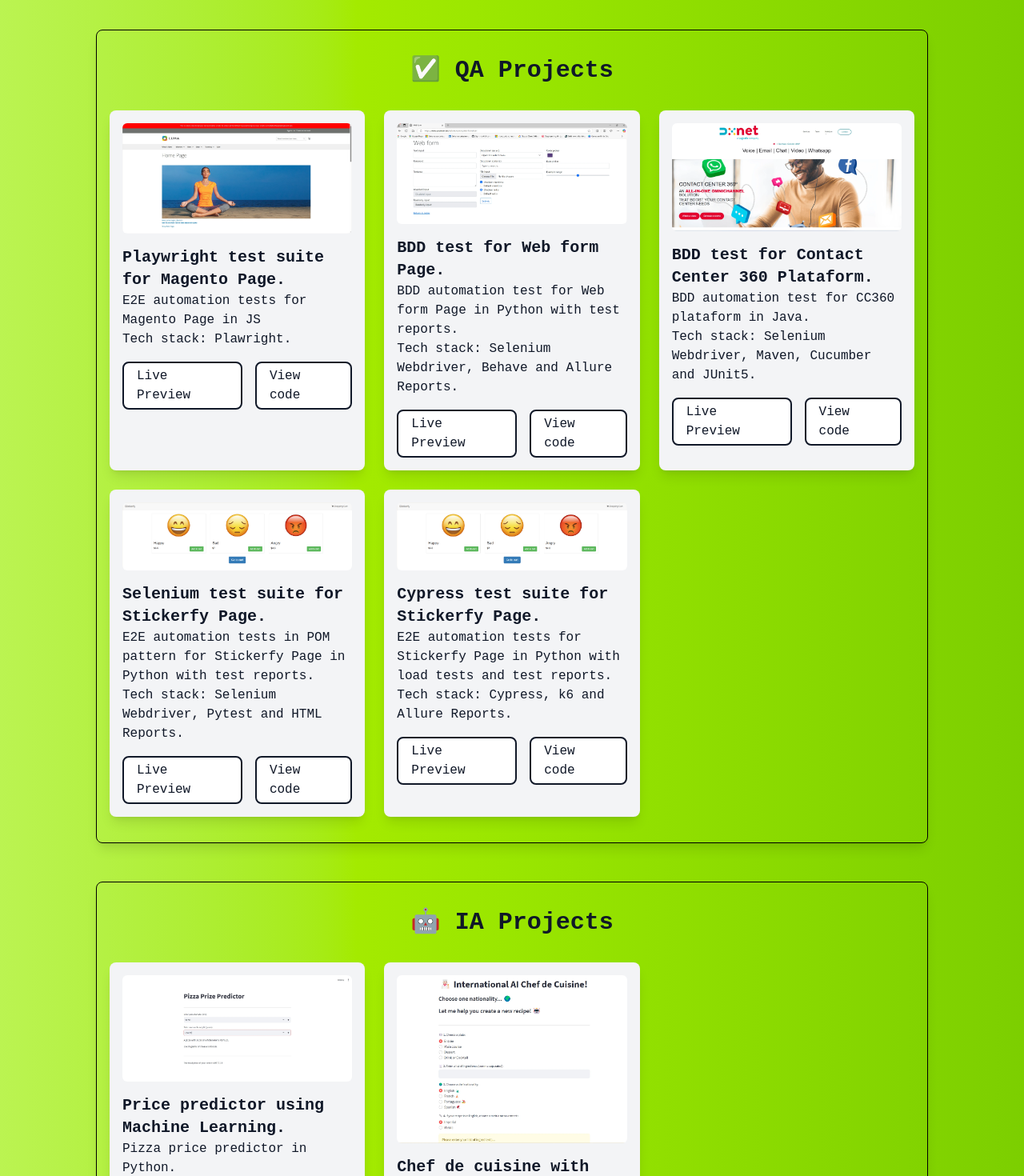
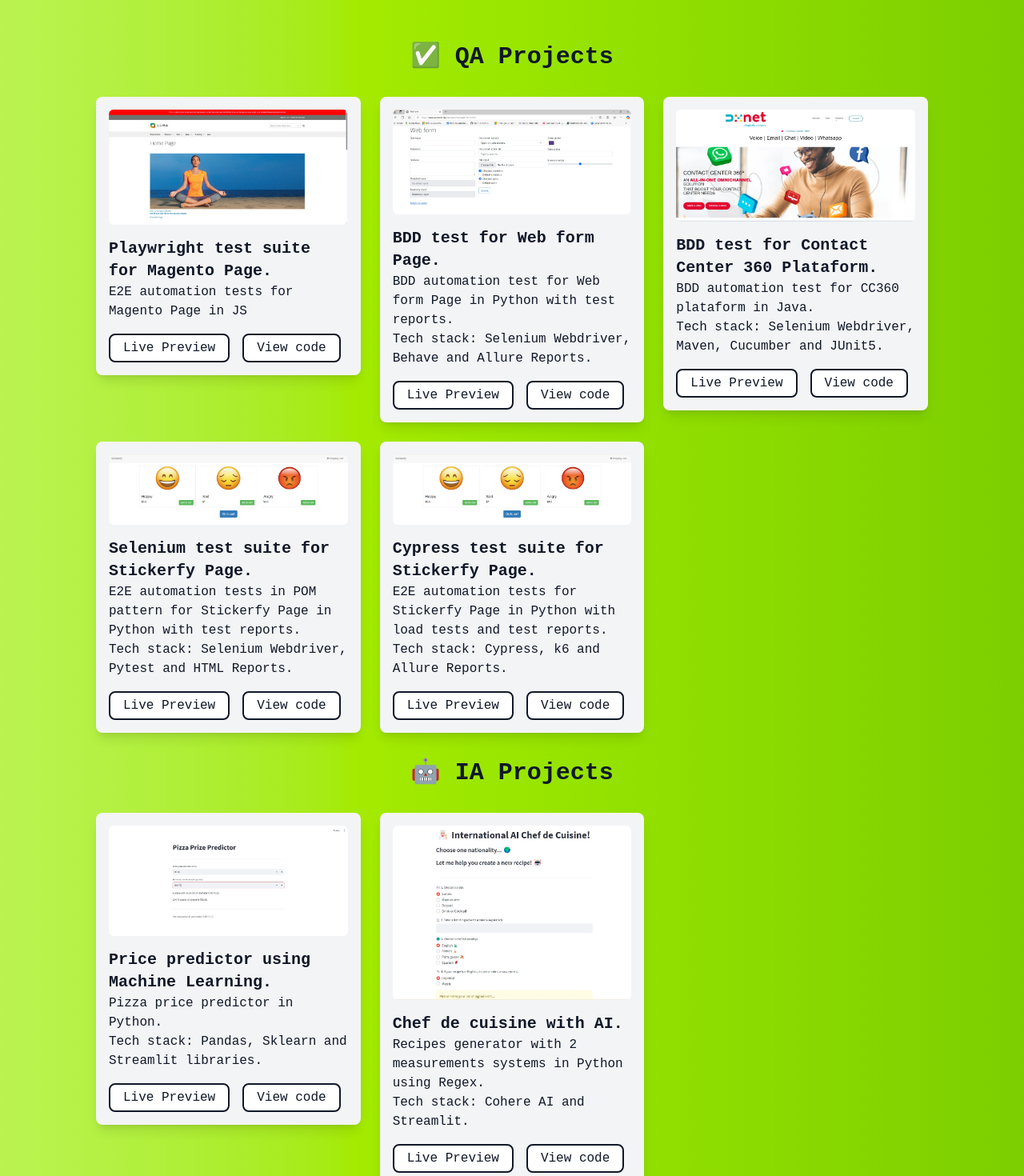
Before and after one commit to alisson-t-bucchi/portfolio-react-js, a React (Vite) app: page / in a window 1280 px wide. Shown: the part 1940-3410 px from the top of the page at 80% size. Built offline with nearby package versions, Linux system fonts and the light colour scheme; a web font is replaced by a local one.

Commit message:
including motion effects to ProjectCards components

```diff
--- a/package.json
+++ b/package.json
@@ -20,6 +20,7 @@
     "@tailwindcss/vite": "^4.0.9",
     "framer-motion": "^12.4.10",
     "lottie-react": "^2.4.1",
+    "motion": "^12.6.5",
     "react": "^19.0.0",
     "react-dom": "^19.0.0",
     "tailwindcss": "^4.0.9"
--- a/src/components/ProjectCards.jsx
+++ b/src/components/ProjectCards.jsx
@@ -1,3 +1,5 @@
+import { motion } from "motion/react"
+
 import ComingSoon from "../assets/images/coming-soon.webp"
 //
 import MagentoPage from "../assets/images/magento-page.webp"
@@ -18,15 +20,48 @@ import PizzaPricePredictorAppVideo from "../assets/videos/pizza-price-predictor-
 import AIChefDeCuisine from "../assets/images/ai-chef-de-cuisine.webp"
 import AIChefDeCuisineVideo from "../assets/videos/ai-chef-de-cuisine.mp4"
 
+const containerVariants = {
+    offscreen: {
+      opacity: 0,
+      y: 50,
+    },
+    onscreen: {
+      opacity: 1,
+      y: 0,
+      transition: {
+        staggerChildren: 0.2, // Delay entre os filhos
+        type: "spring",
+        bounce: 0.4,
+        duration: 0.8,
+      },
+    },
+  }
+
+const cardVariants = {
+    offscreen: {
+        opacity: 0,
+        y: 200,
+    },
+    onscreen: {
+        opacity: 1,
+        y: 0,
+        rotate: 0,
+        transition: {
+            type: "spring",
+            bounce: 0.4,
+            duration: 0.8,
+        },
+    },
+}
+
 const qaProjects = [
     {
         id: 1,
         image: MagentoPage,
         title: "Playwright test suite for Magento Page.",
         description: "E2E automation tests for Magento Page in JS",
-        technologies: "Plawright.",
         video: ComingSoon,  //criar video
-        code: "https://github.com/alisson-t-bucchi/magento-playwright-js.git"
+        code: "https://github.com/alisson-t-bucchi/magento-playwright-js.git",
     },
     {
         id: 2,
@@ -93,7 +128,11 @@ const CardsItems = ({image, title, description, technologies, video, code}) => {
         <img src={image} alt="Project" className="rounded-md" />
         <h4 className="mt-4 text-xl font-bold">{title}</h4>
         <p className="text-l">{description}</p>
-        <p className="text-l hover:text-red-600 transition-colors transform hover:scale-100">Tech stack: {technologies}</p>
+        {technologies && (
+            <p className="text-l hover:text-red-600 transition-colors transform hover:scale-100">
+                Tech stack: {technologies}
+            </p>
+        )}
         <div className="flex space-x-4 mt-4">
             <a href={video} target="_blank" rel="noopener noreferrer" className="bg-white px-4 py-1 rounded-lg border-2">
                 Live Preview
@@ -109,37 +148,59 @@ const CardsItems = ({image, title, description, technologies, video, code}) => {
 export default function Cards() {
     return(
     <>
-        <section id="QAprojects" className="shadow-lg rounded-lg p-4 border-1 border-black">
+        <section id="QAprojects" /* </>className="shadow-lg rounded-lg p-4" */>
             <h3 className="text-3xl font-bold text-center mb-4 py-4">✅ QA Projects</h3>
-            <div className="grid lg:grid-cols-3 lg:gap-6 md:grid-cols-2 md:gap-6 mb-4">
+            <motion.div
+            className="grid lg:grid-cols-3 lg:gap-6 md:grid-cols-2 md:gap-6 mb-4"
+            initial="offscreen"
+            whileInView="onscreen"
+            viewport={{ amount: 0.5, once: true }}
+            variants={containerVariants}
+            >
                 {qaProjects.map((project) => (
+                    <motion.div
+                    key={project.id}
+                    variants={cardVariants}
+                    >
                     <CardsItems
-                    key={project.id}
                     image={project.image}
                     title={project.title}
                     description={project.description}
                     technologies={project.technologies}
                     video={project.video}
-                    code={project.code} />
+                    code={project.code}
+                    icons={project.icons} />
+                    </motion.div>
                     ))}
-            </div>
+            </motion.div>
         </section>
 
 
-        <section id="AIprojects" className="shadow-lg rounded-lg p-4 mt-12 border-1 border-black ">
+        <section id="AIprojects">
             <h3 className="text-3xl font-bold text-center mb-4 py-4">🤖 IA Projects</h3>
-            <div className="grid lg:grid-cols-3 lg:gap-6 md:grid-cols-2 md:gap-6">
+            <motion.div
+            className="grid lg:grid-cols-3 lg:gap-6 md:grid-cols-2 md:gap-6 mb-4"
+            initial="offscreen"
+            whileInView="onscreen"
+            viewport={{ amount: 0.5, once: true }}
+            variants={containerVariants}
+            >
                 {iaProjects.map((project) => (
+                      <motion.div
+                      key={project.id}
+                      variants={cardVariants}
+                      >
                       <CardsItems
-                    key={project.id}
                       image={project.image}
                       title={project.title}
                       description={project.description}
                       technologies={project.technologies}
                       video={project.video}
-                    code={project.code} />
+                      code={project.code}
+                      icons={project.icons} />
+                      </motion.div>
                     ))}
-            </div>
+            </motion.div>
         </section>
     </>
     )
```
Also changed, not shown: src/assets/icons/playwright.svg (added). Lines whose indentation alone changed are shown as unchanged.
